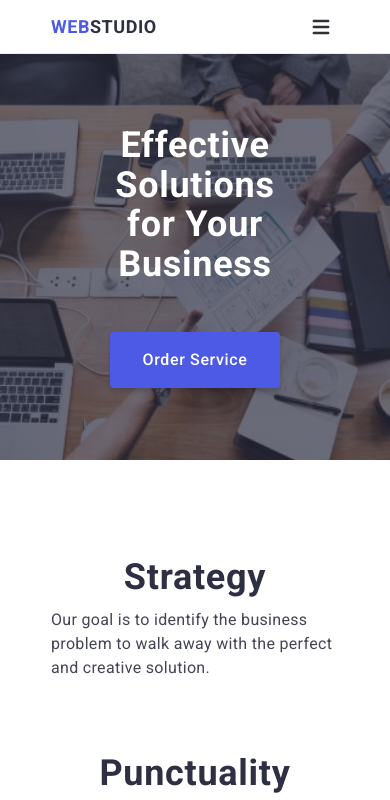
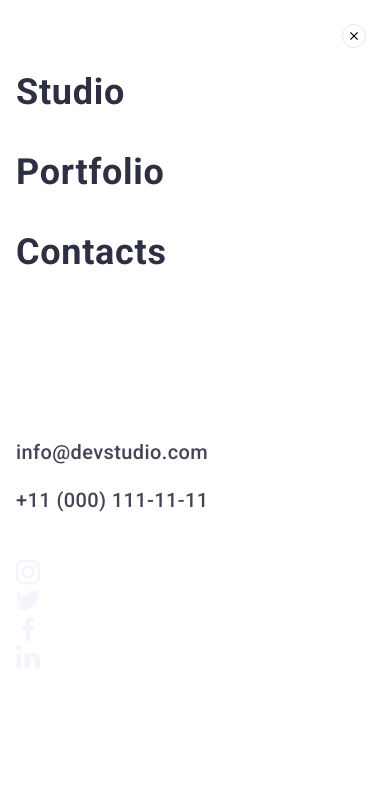
Before and after one commit to mary-lysenko/goit-markup-hw-06, a plain HTML site: page index.html in a window 390 px wide. Shown: the top 800 px of the page. Drawn offline with nearby package versions, Linux system fonts and the light colour scheme.

Commit message:
footer tab and desk ver

```diff
--- a/css/media.css
+++ b/css/media.css
@@ -85,6 +85,10 @@
     color: #404bbf;
   }
 
+  .mob-menu {
+    display: none;
+  }
+
   /* ----------------HERO-------------- */
   .hero-page {
     padding: 112px 0;
@@ -163,23 +167,23 @@
     padding: 96px 0;
   }
   .footer-container {
+    display: flex;
     flex-wrap: wrap;
     flex-direction: row;
+    justify-content: flex-start;
     align-items: flex-start;
+    padding-left: 108px;
   }
   .footer-logo {
     text-align: left;
   }
 
   .footer-info {
-    margin-right: 72px;
+    margin-right: 24px;
   }
+
   .footer-icons {
     text-align: left;
-    /* margin-right: 80px; */
-  }
-
-  .footer-subscribe-container {
   }
 
   .footer-subscribe-text {
@@ -315,7 +319,7 @@
   }
 
   .footer-container {
-    flex-direction: row;
+    justify-content: center;
     align-items: baseline;
   }
 
--- a/css/styles.css
+++ b/css/styles.css
@@ -88,7 +88,7 @@ img {
 }
 
 .burger-btn {
-  margin: 0;
+  padding: 0;
   border: none;
   background-color: transparent;
   cursor: pointer;
@@ -109,6 +109,98 @@ img {
 
 .contacts {
   display: none;
+}
+
+.mob-menu {
+  width: 100%;
+  height: 100%;
+  background-color: #fff;
+  position: fixed;
+  top: 0;
+  z-index: 1;
+  padding: 24px 24px 40px 16px;
+}
+
+.mob-close {
+  display: block;
+  margin-left: auto;
+  background-color: transparent;
+  margin-bottom: 24px;
+}
+
+.modal-close:hover,
+.modal-close:focus {
+  background-color: #404bbf;
+  border: none;
+}
+
+.modal-input-icon {
+  transition: fill 250ms cubic-bezier(0.4, 0, 0.2, 1);
+}
+
+.modal-close-icon {
+  fill: #2e2f42;
+  transition: fill 250ms cubic-bezier(0.4, 0, 0.2, 1);
+}
+
+.mob-menu-nav {
+  margin-bottom: 168px;
+}
+
+.mob-nav-list {
+  display: flex;
+  flex-direction: column;
+  gap: 40px;
+}
+
+.mob-nav-link {
+  display: block;
+  font-weight: 700;
+  font-size: 36px;
+  line-height: 1.11111;
+  letter-spacing: 0.02em;
+  color: #2e2f42;
+  transition: color 250ms cubic-bezier(0.4, 0, 0.2, 1);
+}
+.mob-menu-contacts {
+  font-style: normal;
+  display: block;
+  margin-bottom: 48px;
+}
+.mob-contacts-list {
+  display: flex;
+  flex-direction: column;
+  gap: 24px;
+}
+
+.mob-contacts-link {
+  font-weight: 500;
+  font-size: 20px;
+  line-height: 1.2;
+  letter-spacing: 0.02em;
+  color: #434455;
+  transition: color 250ms cubic-bezier(0.4, 0, 0.2, 1);
+}
+.mob-menu-icons {
+}
+.mob-menu-icons .mob-social-icons-list {
+  gap: 40px;
+  transition: transform 250ms cubic-bezier(0.4, 0, 0.2, 1);
+}
+.mob-social-icons-list {
+}
+.mob-social-icons-item {
+}
+.mob-social-icons-link {
+}
+.social-icons {
+}
+
+.mob-nav-link:hover,
+.mob-nav-link:focus,
+.mob-contacts-link:hover,
+.mob-contacts-link:focus {
+  color: #404bbf;
 }
 
 /* ------------------HERO---------------------- */
@@ -425,12 +517,10 @@ img {
   flex-direction: column;
   justify-content: center;
   align-items: center;
-  /* align-items: baseline; */
 }
 
 .footer-info {
   margin-bottom: 72px;
-  /* margin-right: 120px; */
 }
 
 .footer-logo {
@@ -462,7 +552,6 @@ img {
 .footer-icons {
   margin-bottom: 72px;
   text-align: center;
-  /* margin-right: 80px; */
 }
 
 .footer-icons .social-icons-list {
@@ -581,16 +670,19 @@ img {
 
 .modal-close {
   position: absolute;
+  background-color: #e7e9fc;
+}
+
+.close-btn {
+  display: flex;
+  align-items: center;
+  justify-content: center;
   top: 24px;
   right: 24px;
   border-radius: 50%;
   padding: 0;
-  background-color: #e7e9fc;
   width: 24px;
   height: 24px;
-  display: flex;
-  align-items: center;
-  justify-content: center;
   border: 1px solid rgba(0, 0, 0, 0.1);
   cursor: pointer;
   transition: background-color 250ms cubic-bezier(0.4, 0, 0.2, 1),
--- a/index.html
+++ b/index.html
@@ -59,6 +59,72 @@
             <use href="./images/icons.svg#icon-burger-icon"></use>
           </svg>
         </button>
+      </div>
+      <div class="mob-menu">
+        <button type="button" class="mob-close close-btn">
+          <svg class="mob-menu-close-icon" width="8" height="8">
+            <use href="./images/icons.svg#icon-cross"></use>
+          </svg>
+        </button>
+        <nav class="mob-menu-nav">
+          <ul class="mob-nav-list">
+            <li class="mob-nav-item">
+              <a class="mob-nav-link" href="./index.html">Studio</a>
+            </li>
+            <li class="mob-nav-item">
+              <a class="mob-nav-link" href="">Portfolio</a>
+            </li>
+            <li class="mob-nav-item">
+              <a class="mob-nav-link" href="">Contacts</a>
+            </li>
+          </ul>
+        </nav>
+        <address class="mob-menu-contacts">
+          <ul class="mob-contacts-list">
+            <li class="mob-contacts-item">
+              <a class="mob-contacts-link" href="mailto:info@devstudio.com"
+                >info@devstudio.com</a
+              >
+            </li>
+            <li class="mob-contacts-item">
+              <a class="mob-contacts-link" href="tel:+110001111111"
+                >+11 (000) 111-11-11</a
+              >
+            </li>
+          </ul>
+        </address>
+        <div class="mob-menu-icons">
+          <ul class="mob-social-icons-list">
+            <li class="mob-social-icons-item">
+              <a class="mob-social-icons-link" href="">
+                <svg class="social-icons" width="24" height="24">
+                  <use href="./images/icons.svg#icon-instagram"></use>
+                </svg>
+              </a>
+            </li>
+            <li class="mob-social-icons-item">
+              <a class="mob-social-icons-link" href="">
+                <svg class="social-icons" width="24" height="24">
+                  <use href="./images/icons.svg#icon-twitter"></use>
+                </svg>
+              </a>
+            </li>
+            <li class="mob-social-icons-item">
+              <a class="mob-social-icons-link" href="">
+                <svg class="social-icons" width="24" height="24">
+                  <use href="./images/icons.svg#icon-facebook"></use>
+                </svg>
+              </a>
+            </li>
+            <li class="mob-social-icons-item">
+              <a class="mob-social-icons-link" href="">
+                <svg class="social-icons" width="24" height="24">
+                  <use href="./images/icons.svg#icon-linkedin"></use>
+                </svg>
+              </a>
+            </li>
+          </ul>
+        </div>
       </div>
     </header>
 
@@ -629,7 +695,7 @@
 
     <div class="backdrop" data-modal>
       <div class="modal">
-        <button type="button" class="modal-close" data-modal-close>
+        <button type="button" class="modal-close close-btn" data-modal-close>
           <svg class="modal-close-icon" width="8" height="8">
             <use href="./images/icons.svg#icon-cross"></use>
           </svg>
```
